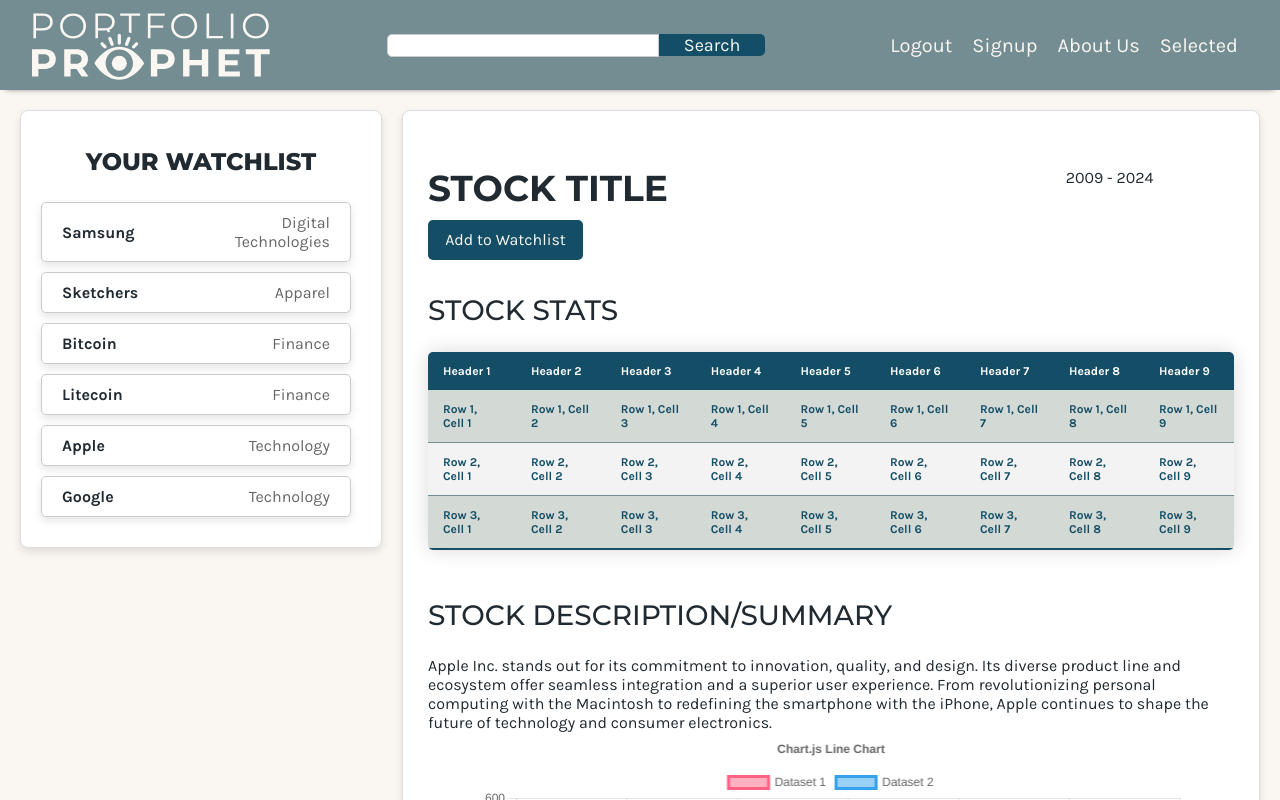
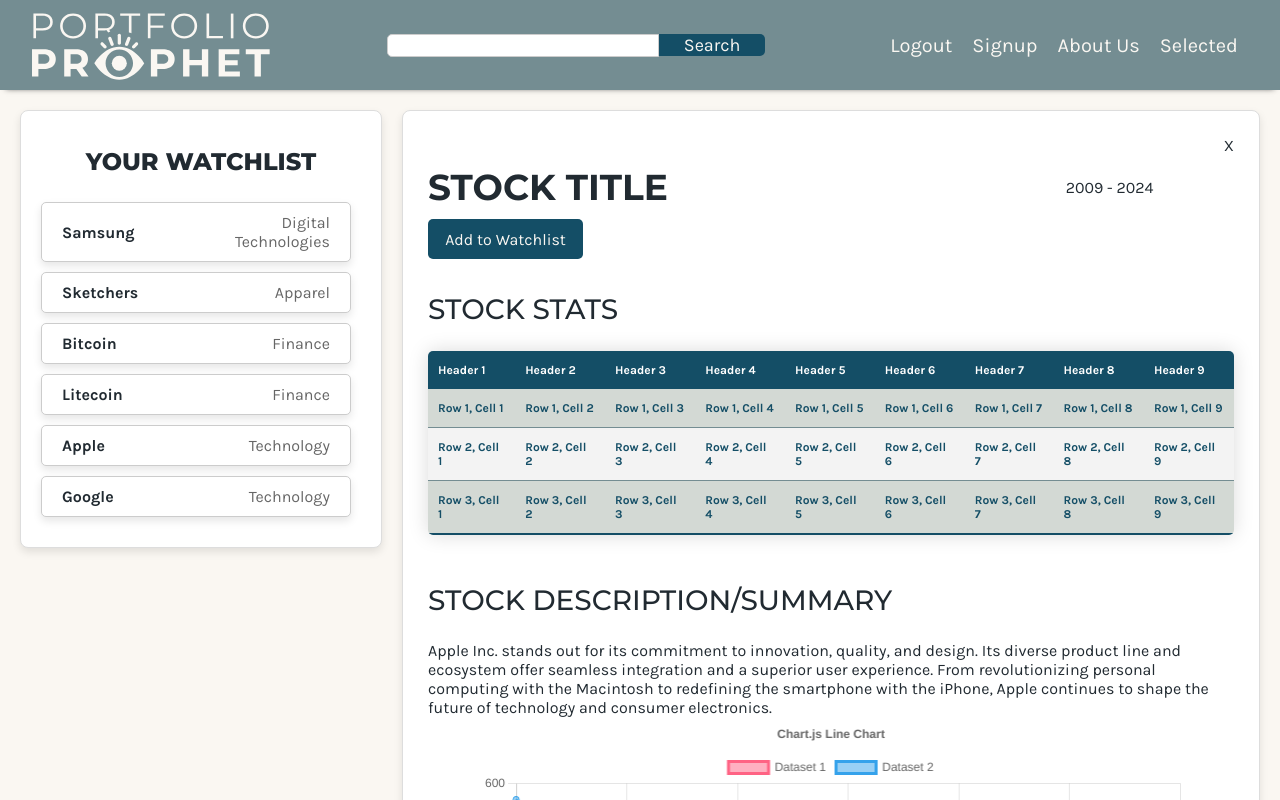
Before and after one commit to gary92gs/Final_Project, a React (Create React App) app in the folder frontend/: page /selectedstock in a window 1280 px wide. Shown: the top 800 px of the page. Built offline with nearby package versions, Linux system fonts and the light colour scheme.

Commit message:
Minor styling changes

```diff
--- a/frontend/src/components/SelectedStock.jsx
+++ b/frontend/src/components/SelectedStock.jsx
@@ -50,6 +50,9 @@ const {selectedStock, setSelectedStock} = useState()
       <WatchlistSidebar favStocks={favStocks}/>
       <article className='stock-article'>
         {/* <h1>{stock.name} {stock.current} - {stock.past} Hello </h1> */}
+        <div className='close-button'>
+          <div>X</div>
+          </div>
         <div className='stock-title-card'>
           <h1> Stock Title </h1>
           <span>2009 - 2024 </span>
--- a/frontend/src/styles/DataTable.css
+++ b/frontend/src/styles/DataTable.css
@@ -7,7 +7,7 @@
   box-shadow: 0 0 20px rgba(0, 0, 0, 0.15);
   color: #212a31; /* Text color */
   border-radius: 5px;
-  overflow: hidden
+  overflow: hidden;
 }
 
 .styled-table thead tr {
@@ -18,7 +18,7 @@
 
 .styled-table th,
 .styled-table td {
-  padding: 12px 15px;
+  padding: 12px 10px;
 }
 
 .styled-table tbody tr {
--- a/frontend/src/styles/SelectedStock.css
+++ b/frontend/src/styles/SelectedStock.css
@@ -3,6 +3,7 @@
   text-transform: uppercase;
   font-weight: 700;
   margin-bottom: 10px;
+  margin-top: 10px;
 }
 .stock-article h2{
   font-size: 28px;
@@ -52,3 +53,9 @@
   display: flex;
   justify-content: center;
 }
+
+.close-button{
+  display: flex;
+  width: 100%;
+  justify-content: flex-end;
+}
```
